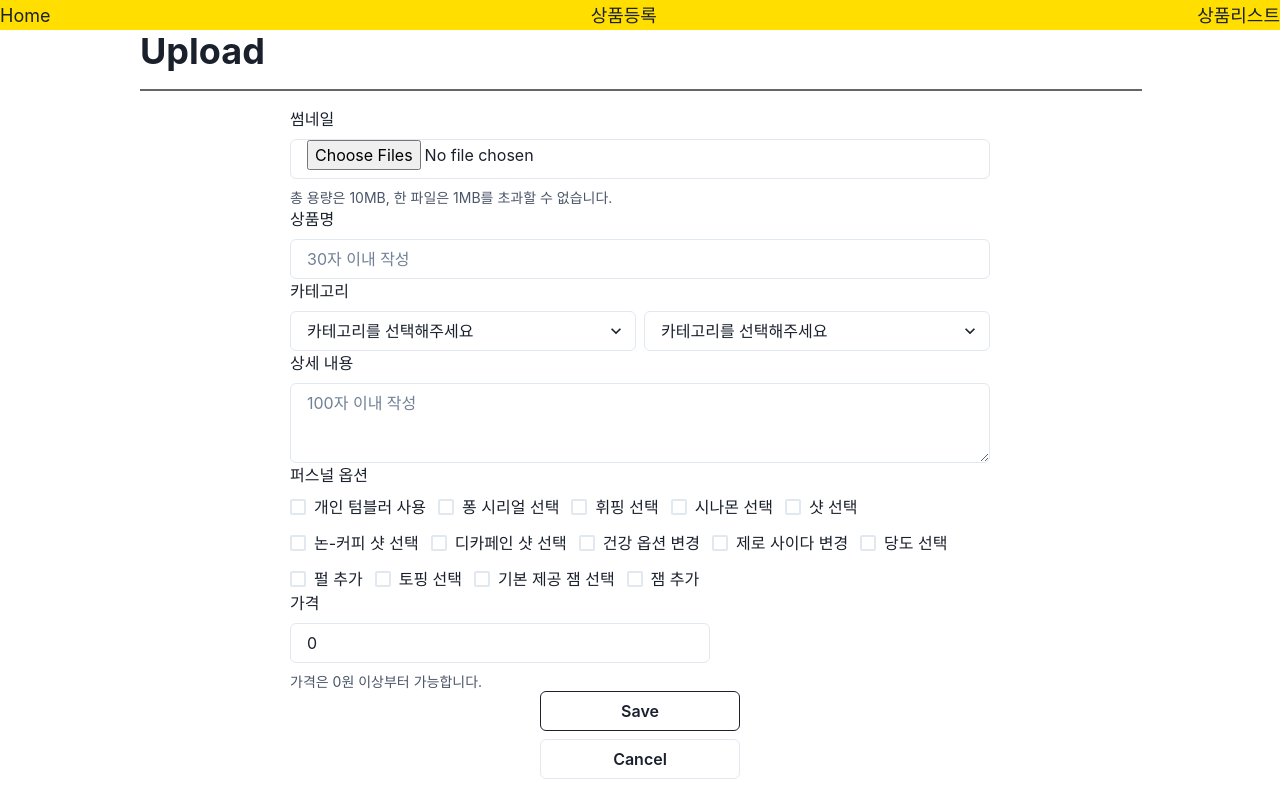
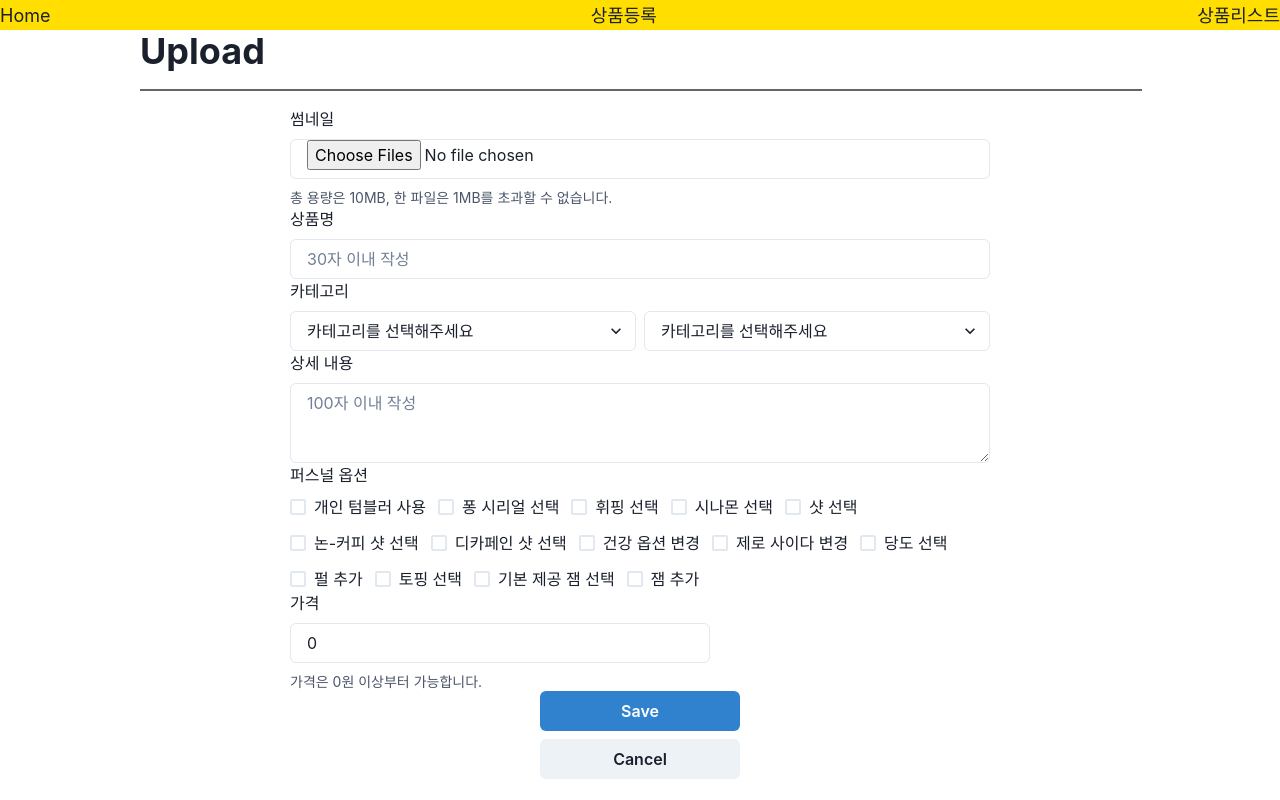
Before and after one commit to huitopia/mega-around, a React (Vite) app in the folder frontend/: page /product in a window 1280 px wide. Built offline with nearby package versions, Linux system fonts and the light colour scheme.

Commit message:
react : 버튼 색상 변경

```diff
--- a/frontend/src/product/ProductUpload.jsx
+++ b/frontend/src/product/ProductUpload.jsx
@@ -174,11 +174,11 @@ export function ProductUpload() {
         </Box>
         <Box>
           <Center>
-            <ButtonGroup variant="outline">
+            <ButtonGroup variant="solid">
               <VStack>
                 <Button
                   isLoading={loading}
-                  colorScheme={"orange"}
+                  colorScheme={"blue"}
                   width={"200px"}
                   onClick={handleSaveClick}
                 >
```
